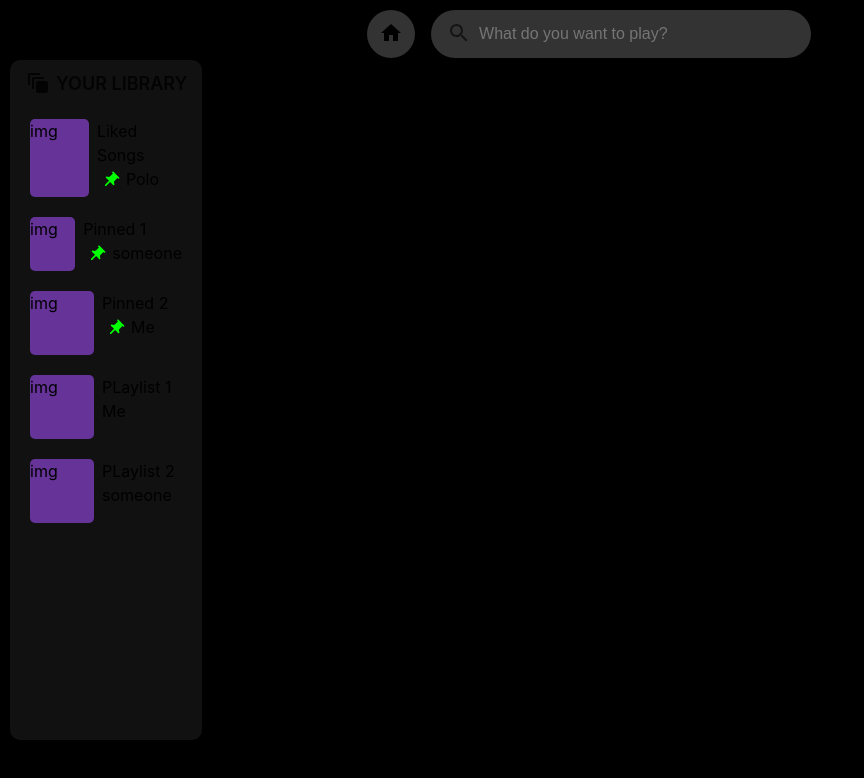
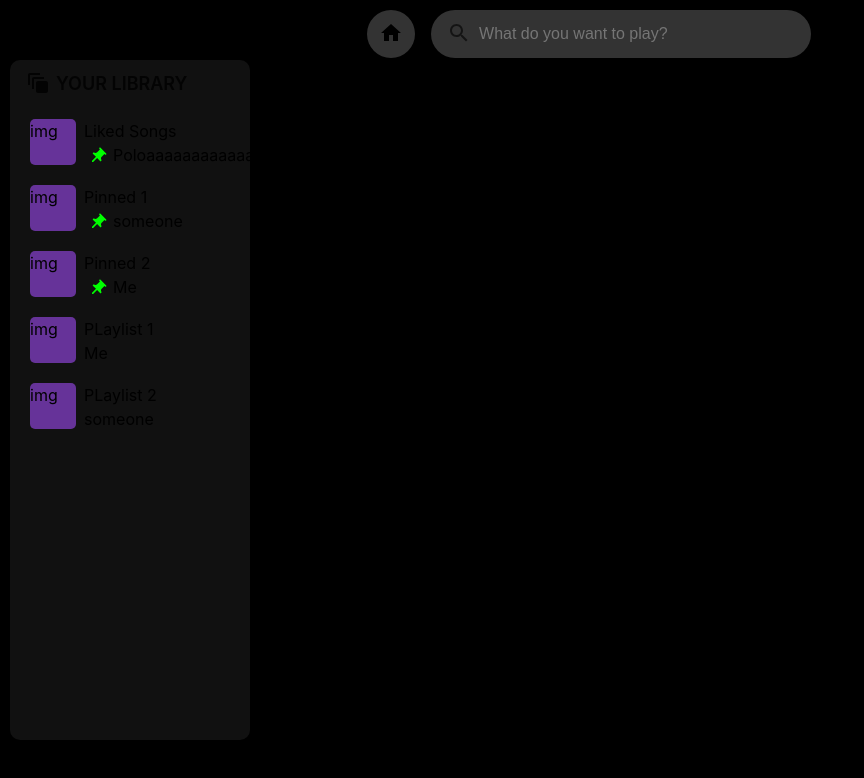
Before and after one commit to sapmat/polo-frontend, a React (Vite) app: page / in a window 1280 px wide. Shown: the top 778 px of the page, without its empty margins (0-864 px from the left). Built offline with nearby package versions, Linux system fonts and the light colour scheme.

Commit message:
save point

```diff
--- a/src/Components/CenterBody/LeftBar/style.css
+++ b/src/Components/CenterBody/LeftBar/style.css
@@ -1,7 +1,8 @@
 .left-bar {
   box-sizing: border-box;
   height: 85vh;
-  width: 15vw;
+  max-width: 15vw;
+  min-width: 15em;
   padding: 10px;
   background-color: #111;
   border-radius: 10px;
@@ -20,11 +21,13 @@
   .side-playlists {
     display: flex;
     flex-direction: column;
+    height: 100%;
 
     .side-playlist {
       box-sizing: border-box;
       display: flex;
       flex-direction: row;
+      height: 10%;
       gap: 0.5em;
       padding: 10px;
       border-radius: 5px;
@@ -34,14 +37,23 @@
       }
 
       .side-playlist-image {
-        width: 4em;
+        height: 100%;
         aspect-ratio: 1 / 1;
         border-radius: 5px;
         background-color: rebeccapurple;
       }
 
       .side-playlist-content {
+        width: 70%;
+
+        p {
+          box-sizing: border-box;
+          text-overflow: ellipsis;
+          max-width: 100%;
+        }
+
         .side-playlist-bottom {
+          box-sizing: border-box;
           display: flex;
           gap: 5px;
 
--- a/src/data.ts
+++ b/src/data.ts
@@ -5,7 +5,7 @@ export const playlists: Playlist[] = [
     name: "Liked Songs",
     image: "img",
     songs: [{ name: "song 1", mp3: "...", artist: "someone" }],
-    createdBy: "Polo",
+    createdBy: "Poloaaaaaaaaaaaaaaaaaaaaaaaaaaaaaaaa",
     isPinned: true,
   },
   {
```
